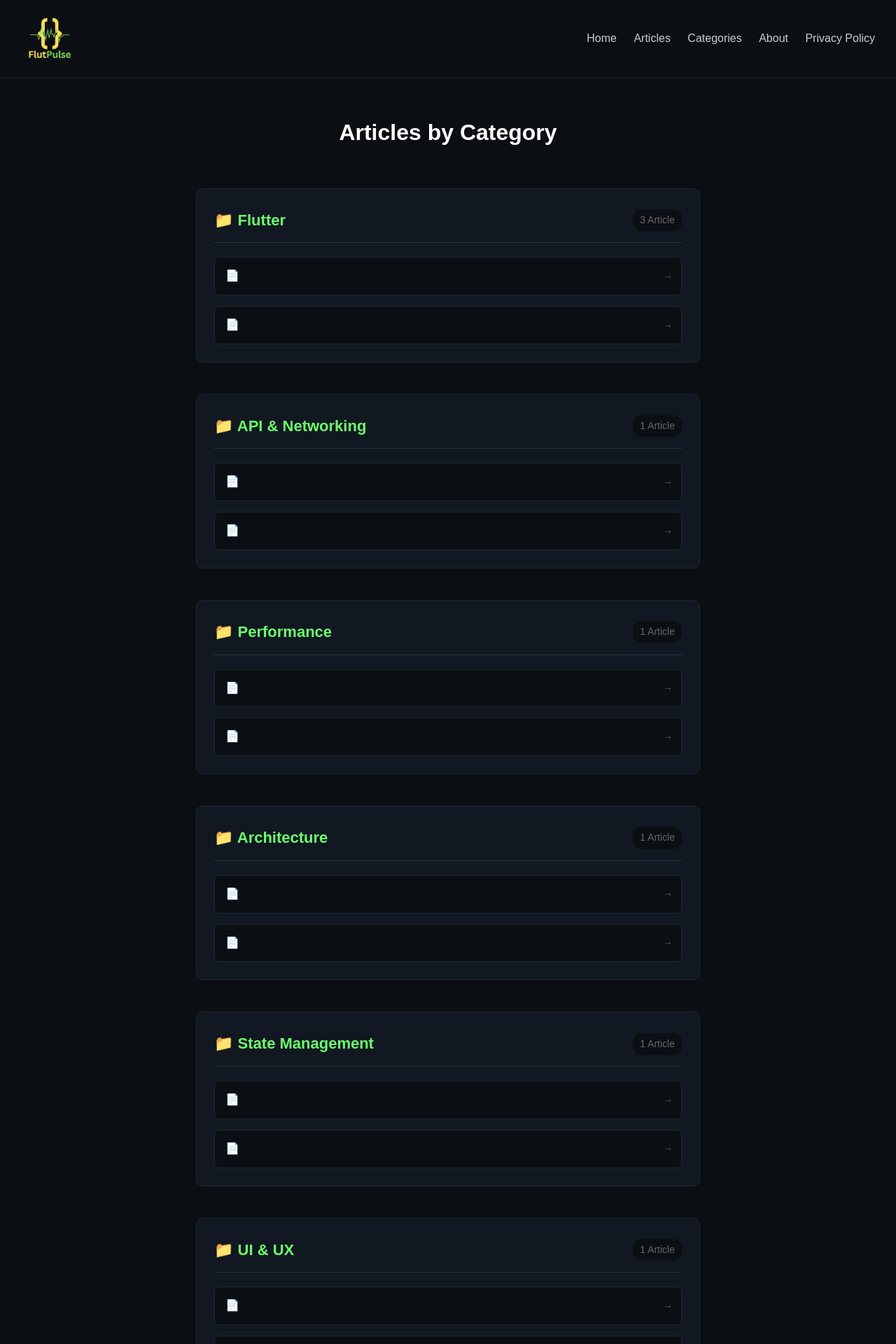
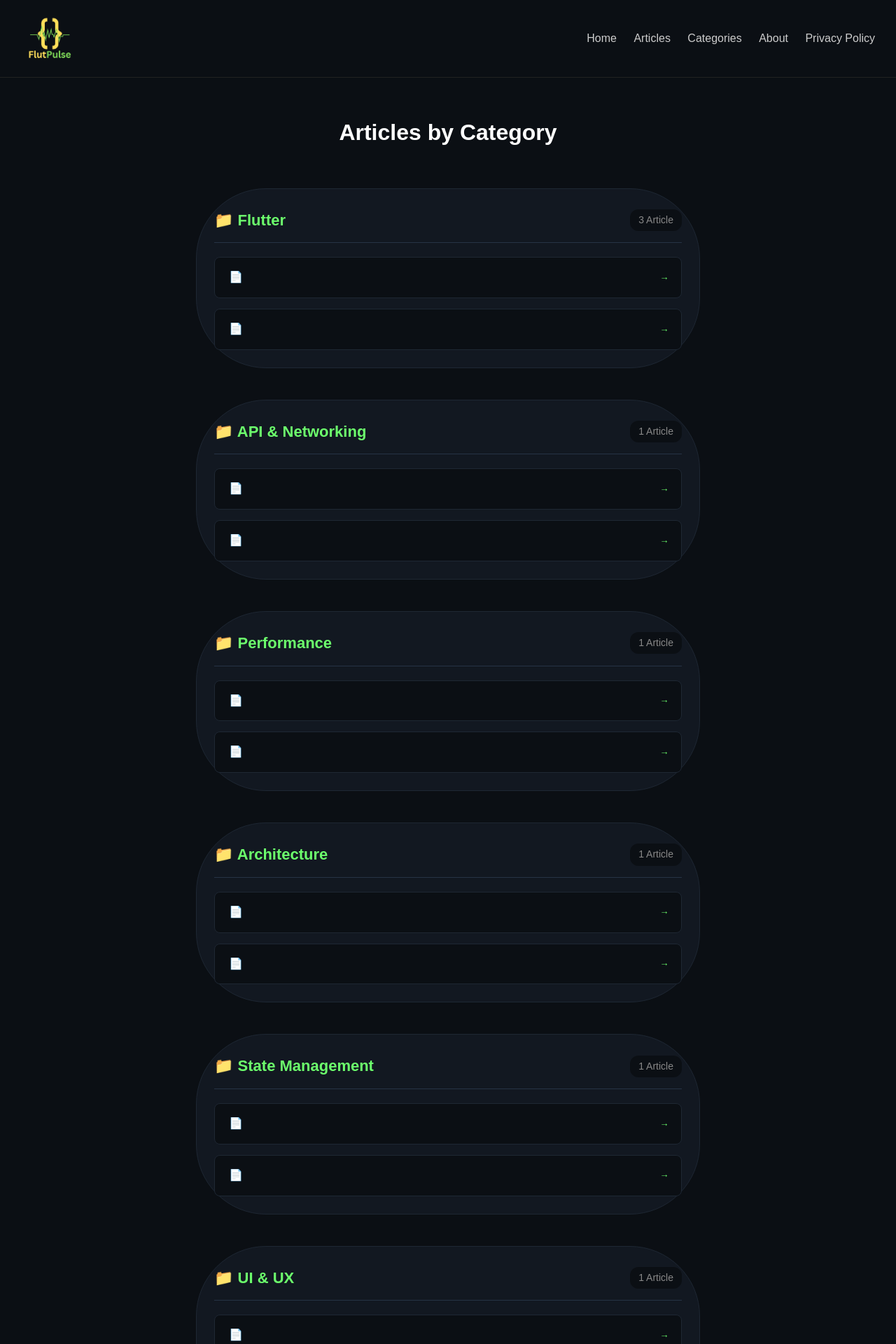
Before and after one commit to ahmloutfy/flutpulse, a Jekyll site: the page built from categories.md, in a window 1280 px wide. Shown: the top 1920 px of the page at 70% size. Built offline with Jekyll 4.4.1, drawn with Linux system fonts in a browser that asks for light colours.

Commit message:
Update categories.md

```diff
--- a/categories.md
+++ b/categories.md
@@ -4,34 +4,33 @@ title: Categories
 permalink: /categories/
 ---
 
-<div class="container" style="max-width: 800px; margin: 40px auto; padding: 0 20px; box-sizing: border-box;">
-  <h1 style="text-align: center; color: #fff; margin-bottom: 50px; font-size: 32px; font-weight: bold;">Articles by Category</h1>
+<div class="container" style="max-width: 800px; margin: 40px auto; padding: 0 20px; box-sizing: border-box; font-family: sans-serif;">
+  <h1 style="text-align: center; color: #ffffff !important; margin-bottom: 50px; font-size: 32px; font-weight: bold; display: block;">Articles by Category</h1>
 
-  <!-- جلب الفئات تلقائياً -->
   {% for category in site.categories %}
-    <div id="{{ category | first | slugify }}" style="margin-bottom: 45px; background: #121821; padding: 25px; border-radius: 10px; border: 1px solid #1e2733;">
+    <div id="{{ category | first | slugify }}" style="margin-bottom: 45px; background: #121821; padding: 25px; border-radius: 100px; border: 1px solid #1e2733; display: block;">
 
-      <!-- عنوان الفئة المميز -->
-      <h2 style="color: #6cff6c; margin: 0 0 20px 0; border-bottom: 1px solid #263345; padding-bottom: 12px; font-size: 22px; display: flex; justify-content: space-between; align-items: center;">
-        <span>📁 {{ category | first }}</span>
-        <span style="color: #666; font-size: 14px; font-weight: normal; background: #0b0f14; padding: 3px 10px; border-radius: 12px;">
+      <!-- عنوان الفئة -->
+      <h2 style="color: #6cff6c !important; margin: 0 0 20px 0; border-bottom: 1px solid #263345; padding-bottom: 12px; font-size: 22px; display: flex; justify-content: space-between; align-items: center;">
+        <span style="color: #6cff6c !important;">📁 {{ category | first }}</span>
+        <span style="color: #888888 !important; font-size: 14px; font-weight: normal; background: #0b0f14; padding: 3px 12px; border-radius: 12px; display: inline-block;">
           {{ category | last | size }} {% if category | last | size == 1 %}Article{% else %}Articles{% endif %}
         </span>
       </h2>
 
-      <!-- قائمة المقالات على شكل روابط نظيفة خلف بعضها -->
-      <div style="display: flex; flex-direction: column; gap: 15px;">
+      <!-- قائمة الروابط المعالجة بصرياً -->
+      <div style="display: flex; flex-direction: column; gap: 15px; width: 100%;">
         {% for post in category | last %}
-          <a href="{{ post.url | relative_url }}" style="display: flex; justify-content: space-between; align-items: center; padding: 12px 15px; background: #0b0f14; border: 1px solid #1e2733; border-radius: 6px; text-decoration: none; transition: 0.2s ease-in-out;" onmouseover="this.style.borderColor='#6cff6c'; this.style.transform='translateX(4px)';" onmouseout="this.style.borderColor='#1e2733'; this.style.transform='translateX(0)';">
+          <a href="{{ post.url | relative_url }}" style="display: flex; justify-content: space-between; align-items: center; padding: 14px 20px; background: #0b0f14; border: 1px solid #1e2733; border-radius: 8px; text-decoration: none !important; transition: all 0.2s ease-in-out; width: 100%; box-sizing: border-box;" onmouseover="this.style.borderColor='#6cff6c'; this.style.background='#161f2b';" onmouseout="this.style.borderColor='#1e2733'; this.style.background='#0b0f14';">
 
-            <!-- عنوان المقال -->
-            <span style="color: #fff; font-size: 16px; font-weight: 500; text-align: left; padding-right: 15px;">
+            <!-- عنوان المقال بلون أبيض صريح ومجبر -->
+            <span style="color: #ffffff !important; font-size: 16px; font-weight: bold; text-align: left; text-decoration: none !important; display: inline-block;">
               📄 {{ post.title }}
             </span>
 
-            <!-- تاريخ النشر -->
-            <span style="color: #666; font-size: 13px; font-family: monospace; white-space: nowrap;">
-              {{ post.date | date: "%b %d, %Y" }} →
+            <!-- تاريخ النشر بلون رمادي فاتح صريح -->
+            <span style="color: #a0a0a0 !important; font-size: 13px; font-family: monospace; white-space: nowrap; display: inline-block; margin-left: auto; padding-left: 15px;">
+              {{ post.date | date: "%b %d, %Y" }} <span style="color: #6cff6c !important; margin-left: 5px;">→</span>
             </span>
 
           </a>
```
